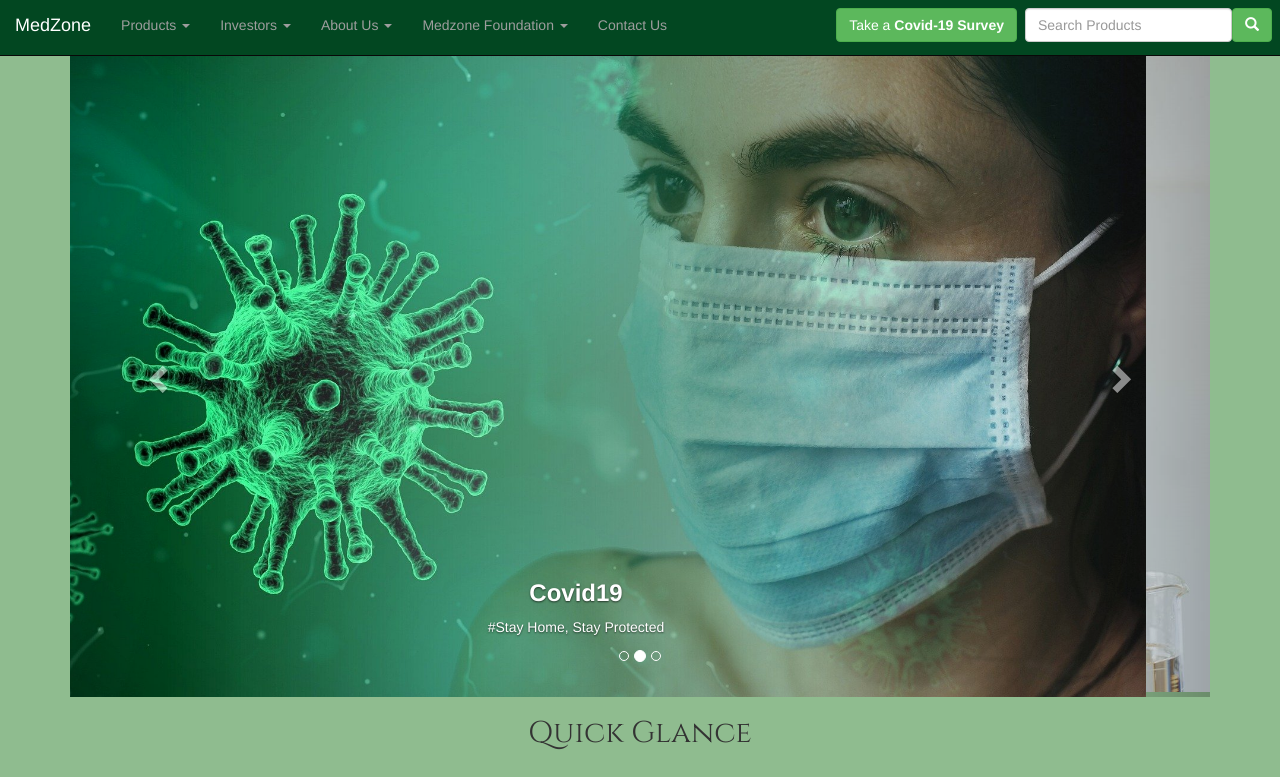
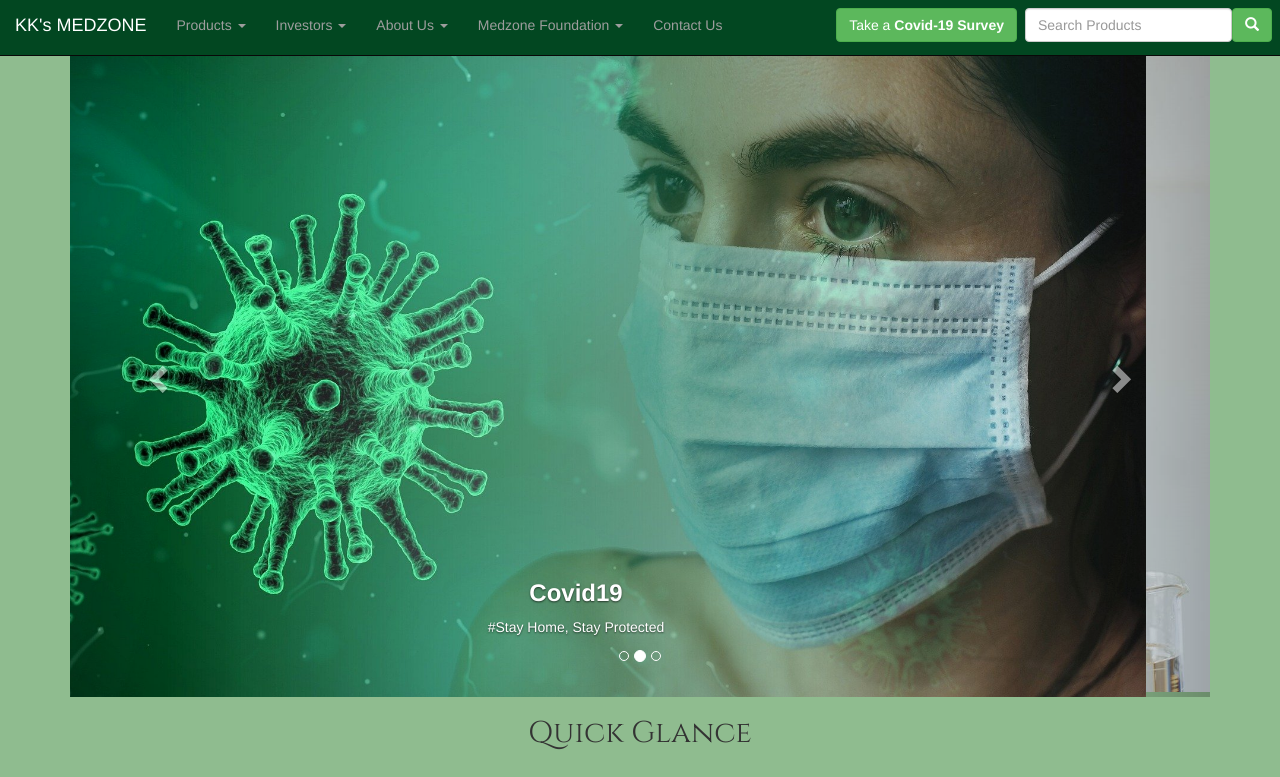
Before and after one commit to KetulChhaya/MedZone, a plain HTML site: page index.html in a window 1280 px wide. Shown: the top 777 px of the page. Drawn offline with nearby package versions, Linux system fonts and the light colour scheme.

Commit message:
second commit

```diff
--- a/index.html
+++ b/index.html
@@ -21,7 +21,7 @@
               <span class="icon-bar"></span>
               <span class="icon-bar"></span>
             </button>
-            <a class="navbar-brand" href="#">MedZone</a>
+            <a class="navbar-brand" href="#">KK's MEDZONE</a>
           </div>
           <div class="collapse navbar-collapse" id="myNavbar">
             <ul class="nav navbar-nav">
```
